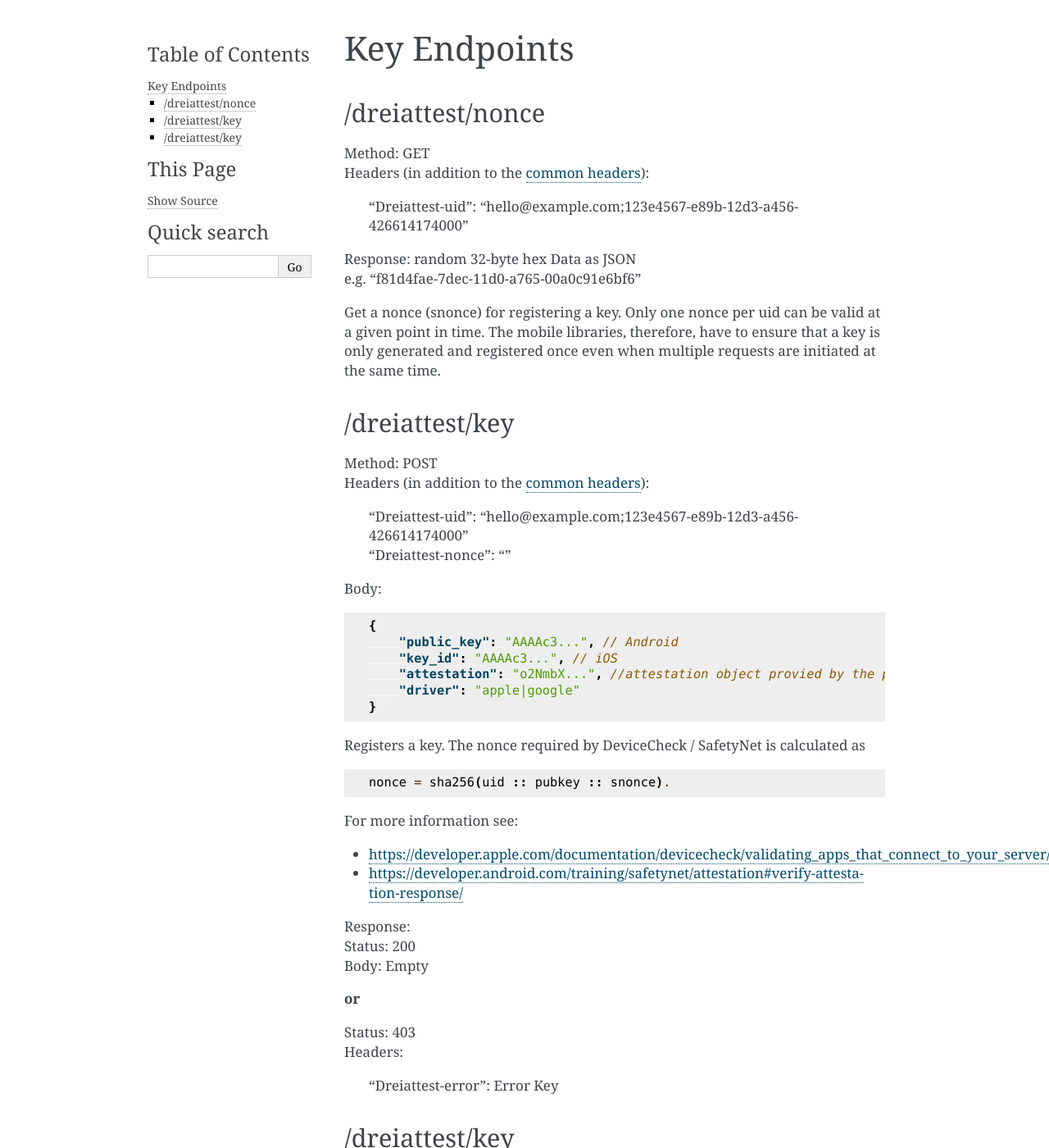
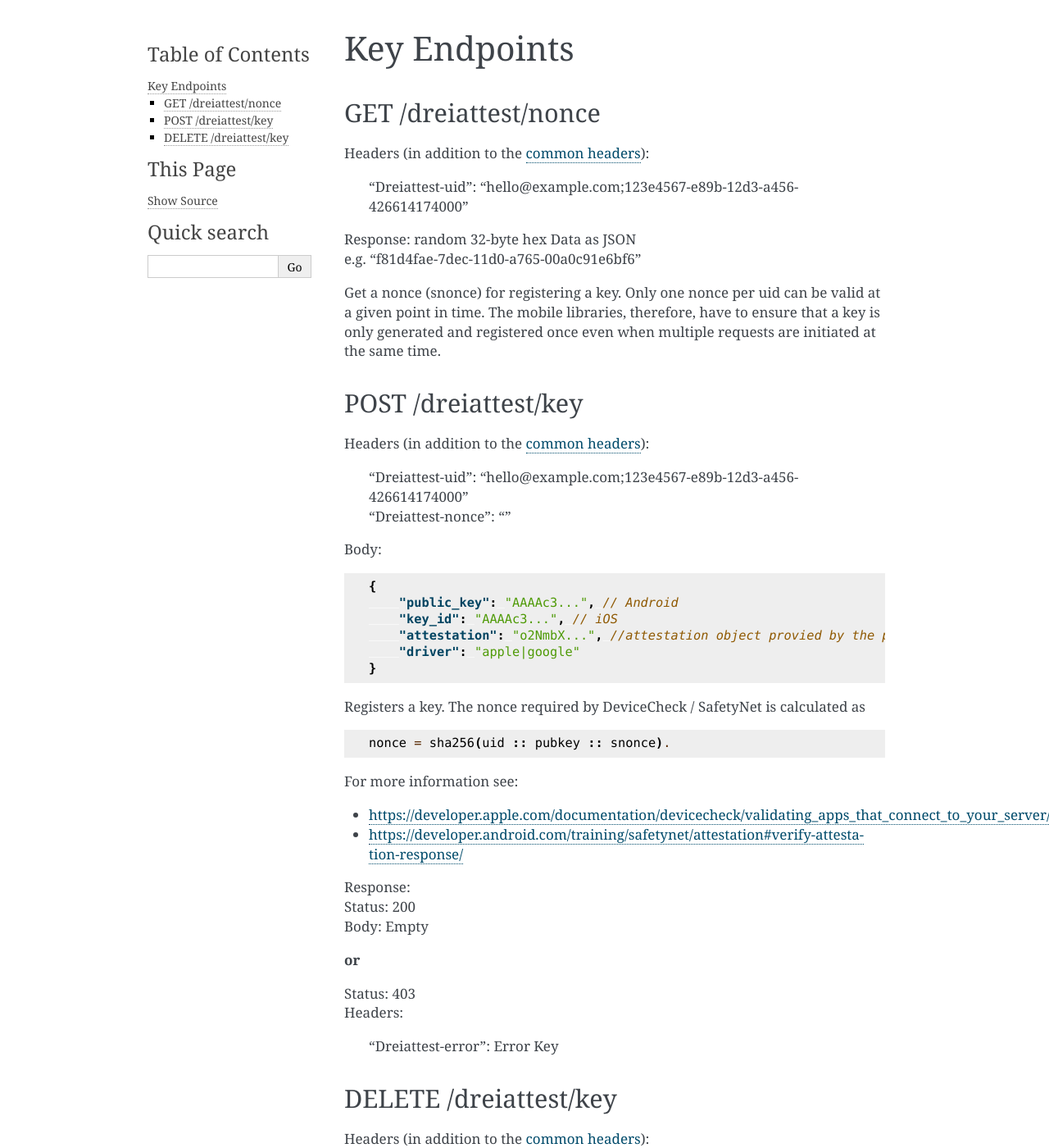
Before and after one commit to dreipol/dreiattest-whitepaper, a Sphinx documentation site: the page built from docs/source/key_endpoints.md, in a window 1280 px wide and 1400 px high. Shown: the whole window at 82% size. Built offline with Sphinx 7.4.7, drawn with Linux system fonts in a browser that asks for light colours; some of the changed lines change nothing that is shown.

Commit message:
Include HTTP method in title

```diff
--- a/docs/source/key_endpoints.md
+++ b/docs/source/key_endpoints.md
@@ -1,6 +1,5 @@
 # Key Endpoints
-## /dreiattest/nonce
-Method: GET
+## GET /dreiattest/nonce
 Headers (in addition to the [common headers](common_headers.md)):
 > "Dreiattest-uid": "hello@example.com;123e4567-e89b-12d3-a456-426614174000"
 
@@ -9,8 +8,7 @@ e.g. "f81d4fae-7dec-11d0-a765-00a0c91e6bf6"
 
 Get a nonce (snonce) for registering a key. Only one nonce per uid can be valid at a given point in time. The mobile libraries, therefore, have to ensure that a key is only generated and registered once even when multiple requests are initiated at the same time.
 
-## /dreiattest/key
-Method: POST
+## POST /dreiattest/key
 Headers (in addition to the [common headers](common_headers.md)):
 > "Dreiattest-uid": "hello@example.com;123e4567-e89b-12d3-a456-426614174000"
 > "Dreiattest-nonce": "<snonce>"
@@ -44,8 +42,7 @@ Status: 403
 Headers:
 > "Dreiattest-error": Error Key
 
-## /dreiattest/key
-Method: DELETE
+## DELETE /dreiattest/key
 Headers (in addition to the [common headers](common_headers.md)):
 > "Dreiattest-uid": "hello@example.com;123e4567-e89b-12d3-a456-426614174000"
 > "Dreiattest-nonce": "<snonce>" // or 0000… if signOnly is used
```
